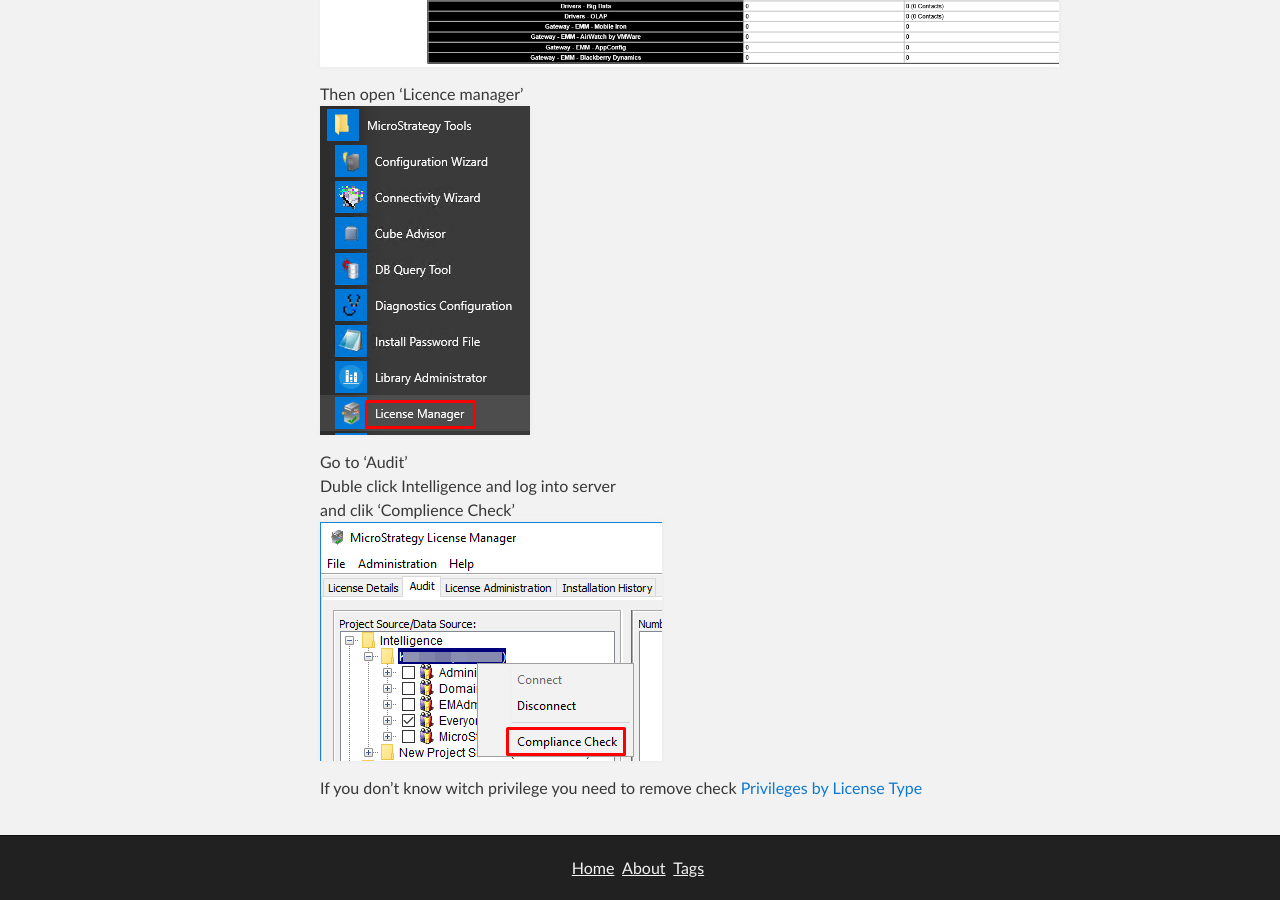
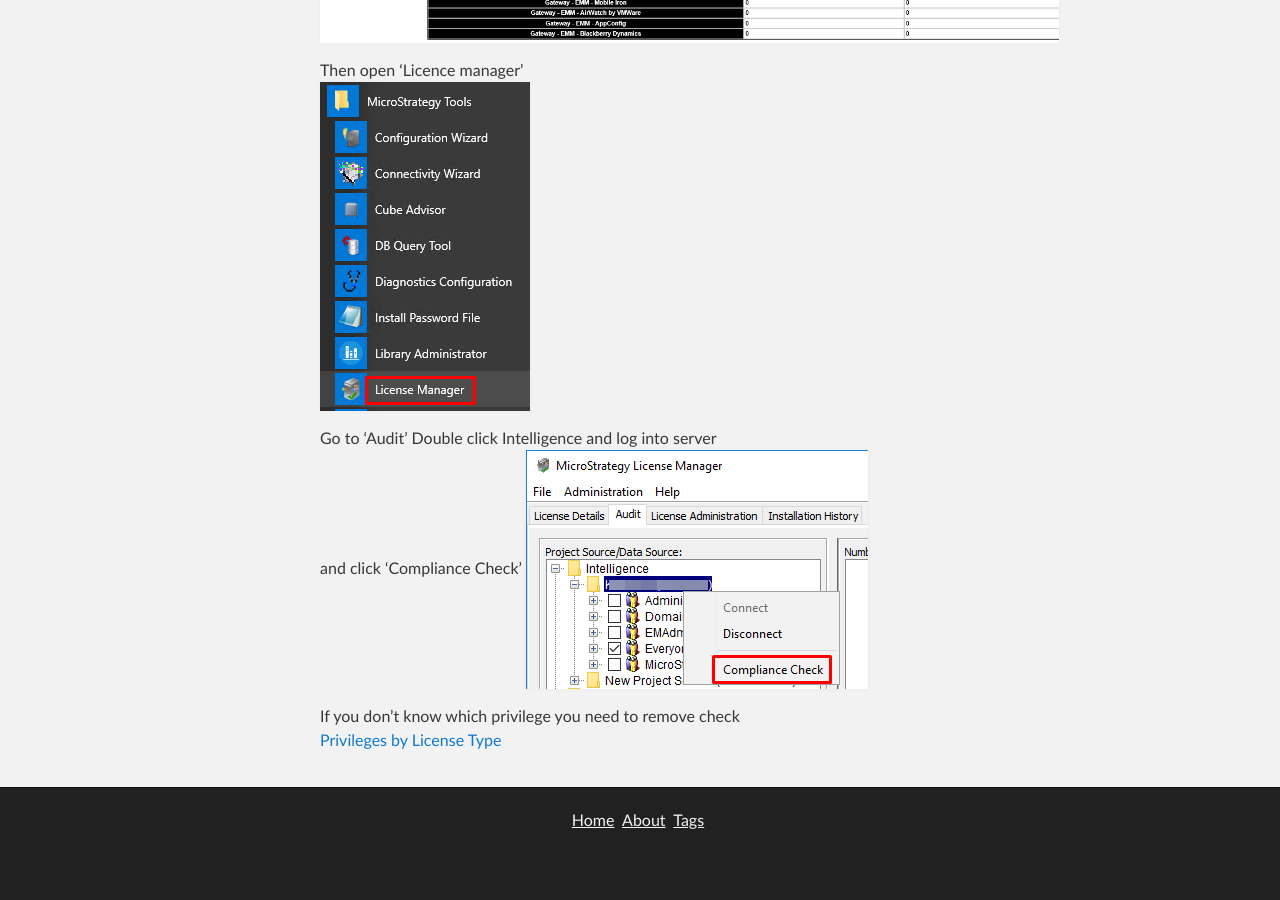
Before and after one commit to kl82slo/kl82slo.github.io, a Jekyll site: the page built from _posts/2021-06-20-0007 Manually trigger compliance check in MicroStrategy License Manager.md, in a window 1280 px wide and 900 px high, scrolled down 1496 px. Built offline with Jekyll 4.4.1, drawn with Linux system fonts in a browser that asks for light colours; after the commit the page ends 2348 px from its top, so only the background shows below that; some of the changed text lies outside the part shown.

Commit message:
Update 2021-06-20-0007 Manually trigger compliance check in MicroStrategy License Manager.md

```diff
--- a/_posts/2021-06-20-0007 Manually trigger compliance check in MicroStrategy License Manager.md
+++ b/_posts/2021-06-20-0007 Manually trigger compliance check in MicroStrategy License Manager.md
@@ -20,10 +19,10 @@
 Then open 'Licence manager' <br />
 ![Open_licence_manager](/img/20210620_0007/Open_licence_manager.png)
 
-Go to 'Audit' <br />
-Duble click Intelligence and log into server <br />
-and clik 'Complience Check' <br />
+Go to 'Audit' <by />
+Double click Intelligence and log into server <br />
+and click 'Compliance Check' <be />
 ![Open_licence_manager](/img/20210620_0007/Compliance_Check_hiden.png)
 
-If you don't know witch privilege you need to remove check
+If you don't know which privilege you need to remove check <br />
 [Privileges by License Type](https://www2.microstrategy.com/producthelp/current/Workstation/WebHelp/Lang_1033/Content/privileges_by_license_type.htm)
```
Also changed, not shown: other parts of _posts/2021-06-20-0007 Manually trigger compliance check in MicroStrategy License Manager.md (+1 -2 lines).
